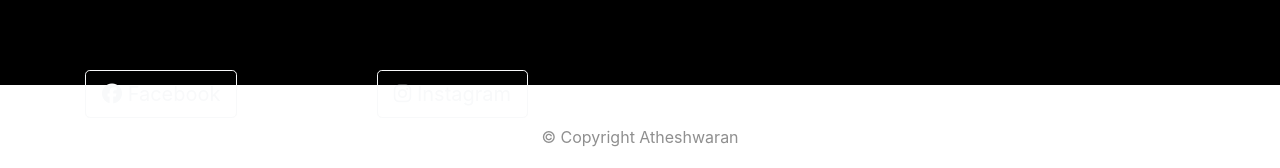
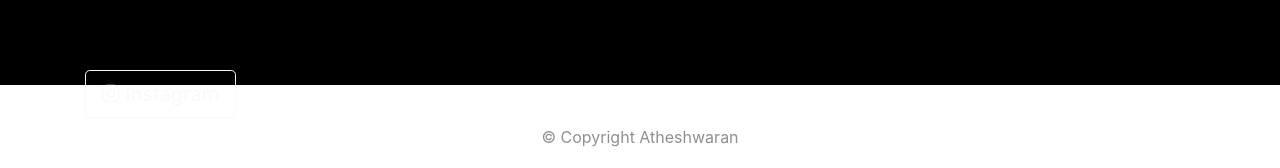
Before and after one commit to atheshwaran-10/Portfolio-Website, a plain HTML site: page index.html in a window 1280 px wide. Shown: the part 2116-2284 px from the top of the page. Drawn offline with nearby package versions, Linux system fonts and the light colour scheme.

Commit message:
Update index.html

```diff
--- a/index.html
+++ b/index.html
@@ -194,7 +194,6 @@
     <button type="button"onclick="sendEmail();"  class="btn btn-outline-light btn-lg download-button"><i class="fa-sharp fa-solid fa-envelope"></i> Gmail </button>
     <button type="button"onclick="visittwitter();" class="btn btn-outline-light btn-lg download-button"><i class="fa-brands fa-twitter"></i> Twitter</button>
     <button type="button"onclick="visitlink();" class="btn btn-outline-light btn-lg download-button"><i class="fa-brands fa-linkedin"></i> LinkedIn</button>
-      <button type="button"onclick="visitfb();" class="btn btn-outline-light btn-lg download-button"><i class="fa-brands fa-facebook"></i> Facebook</button>
       <button type="button" onclick="visitinsta();" class="btn btn-outline-light btn-lg download-button"><i class="fa-brands fa-instagram"></i> Instagram</button>
 
     </div>
```
